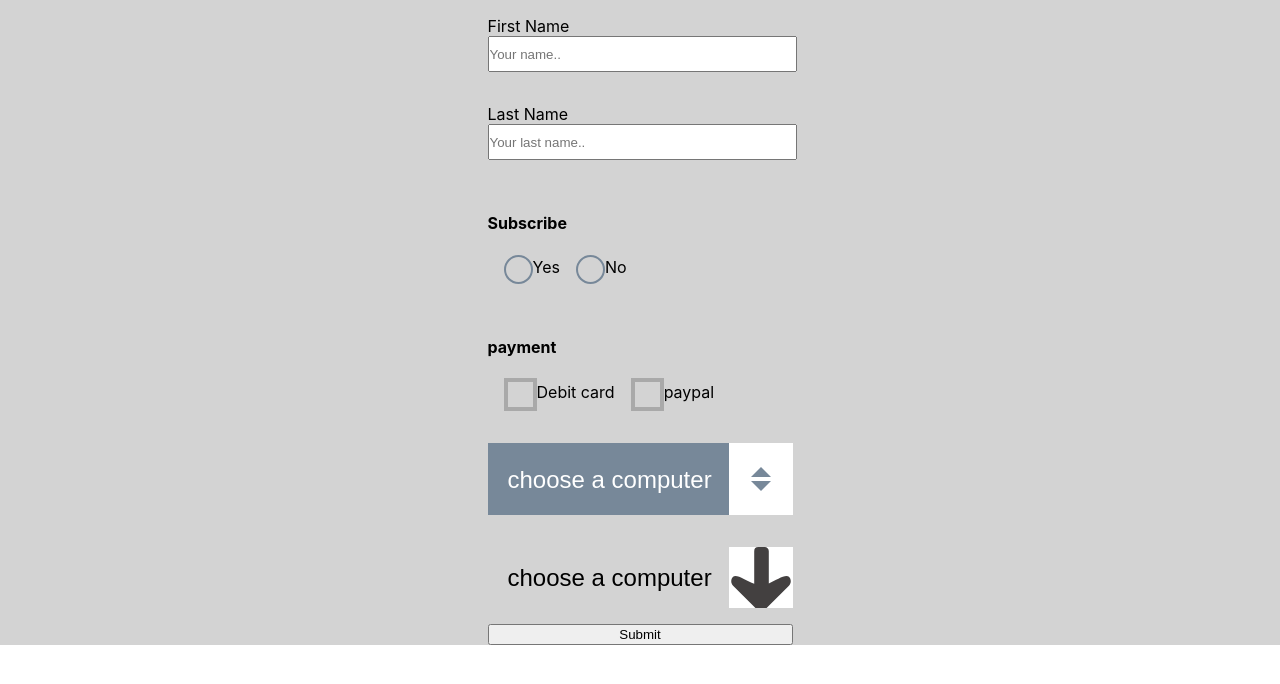
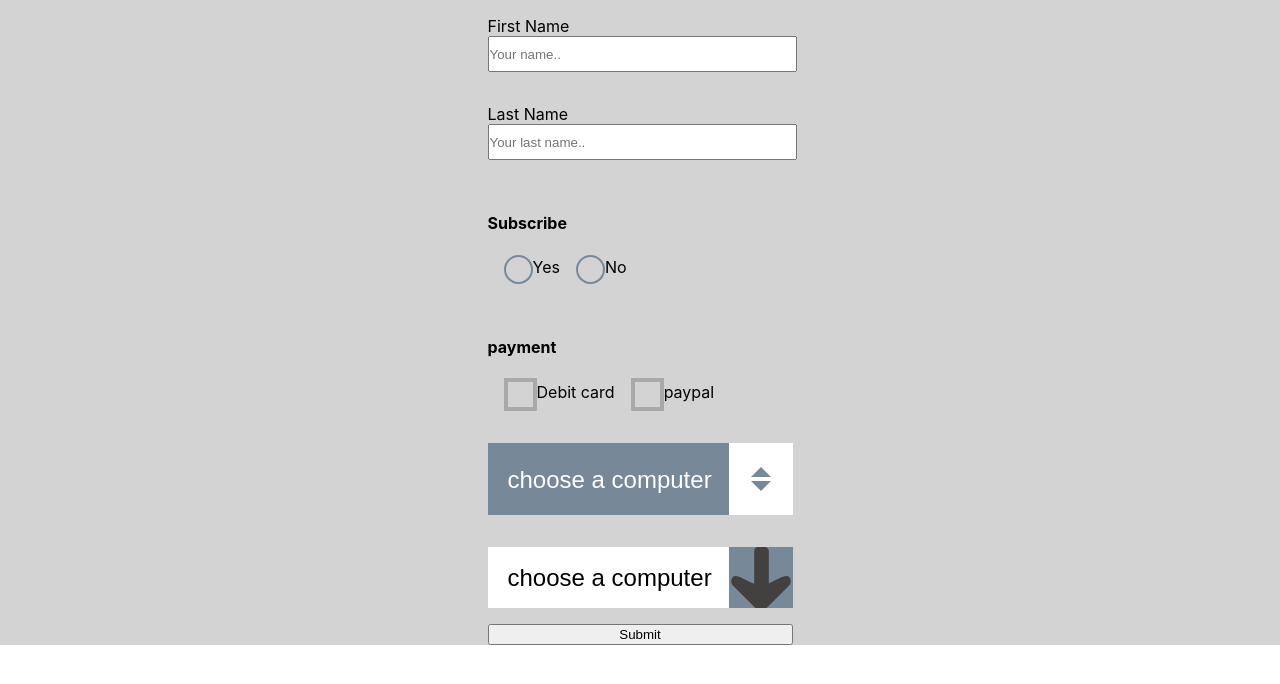
Before and after one commit to Blaine137/ReactForms, a React (Create React App) app: page / in a window 1280 px wide. Shown: the top 684 px of the page. Built offline with nearby package versions, Linux system fonts and the light colour scheme.

Commit message:
fixed styles

```diff
--- a/src/Form/Form.module.scss
+++ b/src/Form/Form.module.scss
@@ -144,14 +144,14 @@
 
 .select2{
   padding: 1rem 4rem 1rem 1rem;
-  background-color: lightgray;
+  background-color: white;
   color: black;
   font-size: 1.5rem;
   border: 0;
 }
 
 .arrowContainer{
-  background-color: white;
+  background-color: lightslategray;
   position: absolute;
   top: 0;
   right: 0;
```
